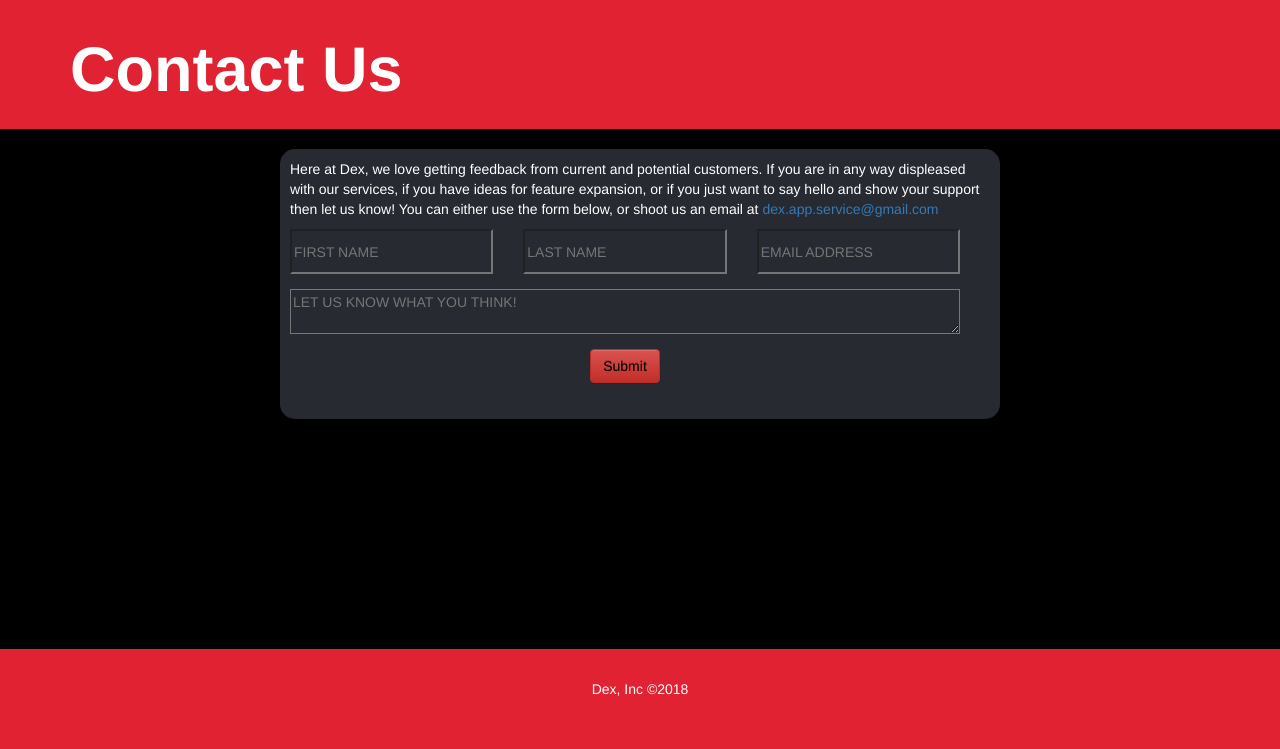
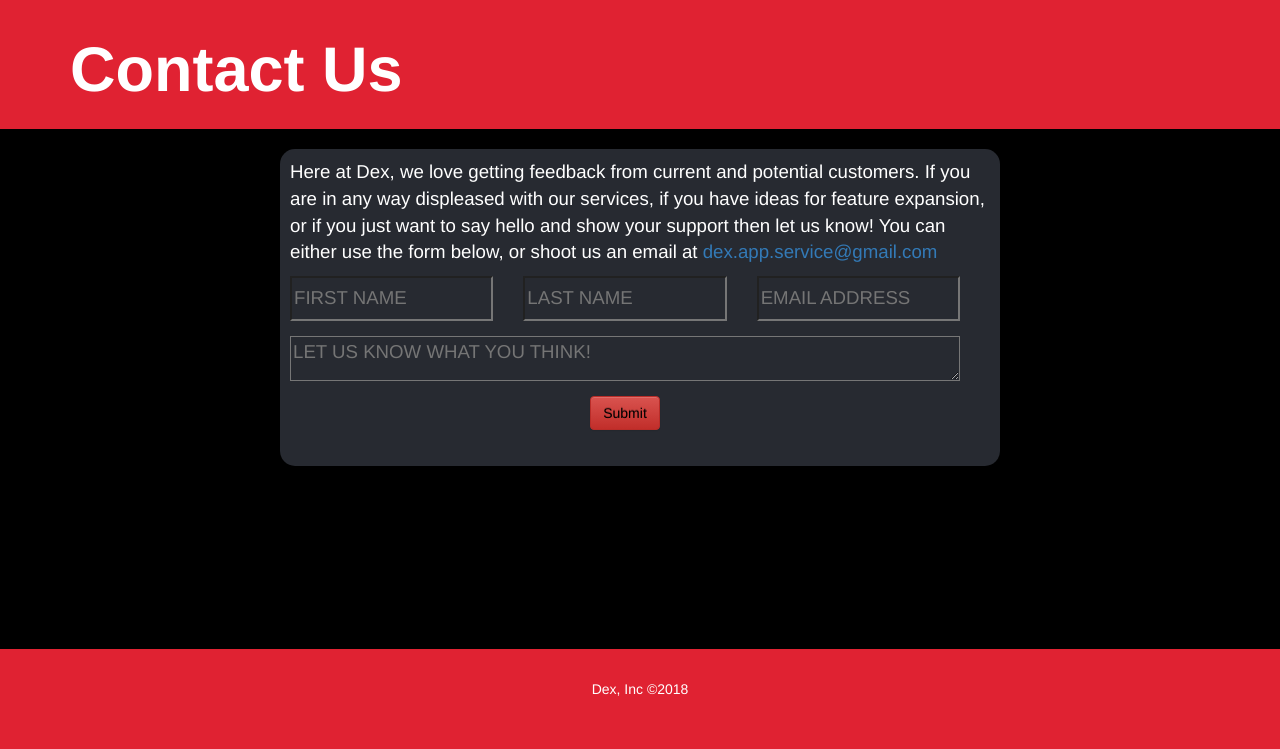
Before and after one commit to JackShort/dex, a Django app: page /contact/ in a window 1280 px wide. Shown: the part 51-800 px from the top of the page. Run offline with Django 3.2, Linux system fonts and the light colour scheme; some libraries are stand-ins or nearby versions.

Commit message:
Increase text

```diff
--- a/static/css/main.css
+++ b/static/css/main.css
@@ -493,6 +493,8 @@
   margin: auto;
   color: white;
   border-radius: 15px;
+  font-size: 14pt;
+
 
 
 }
```
